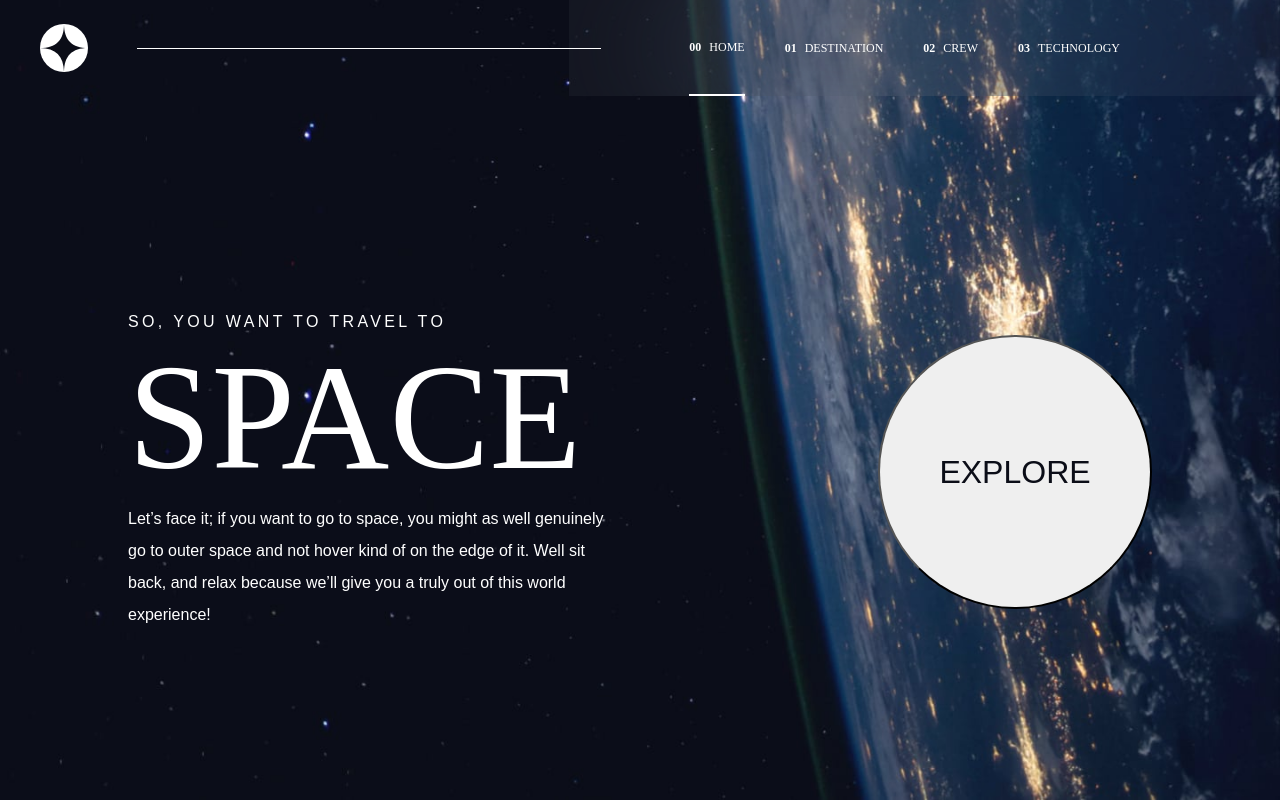
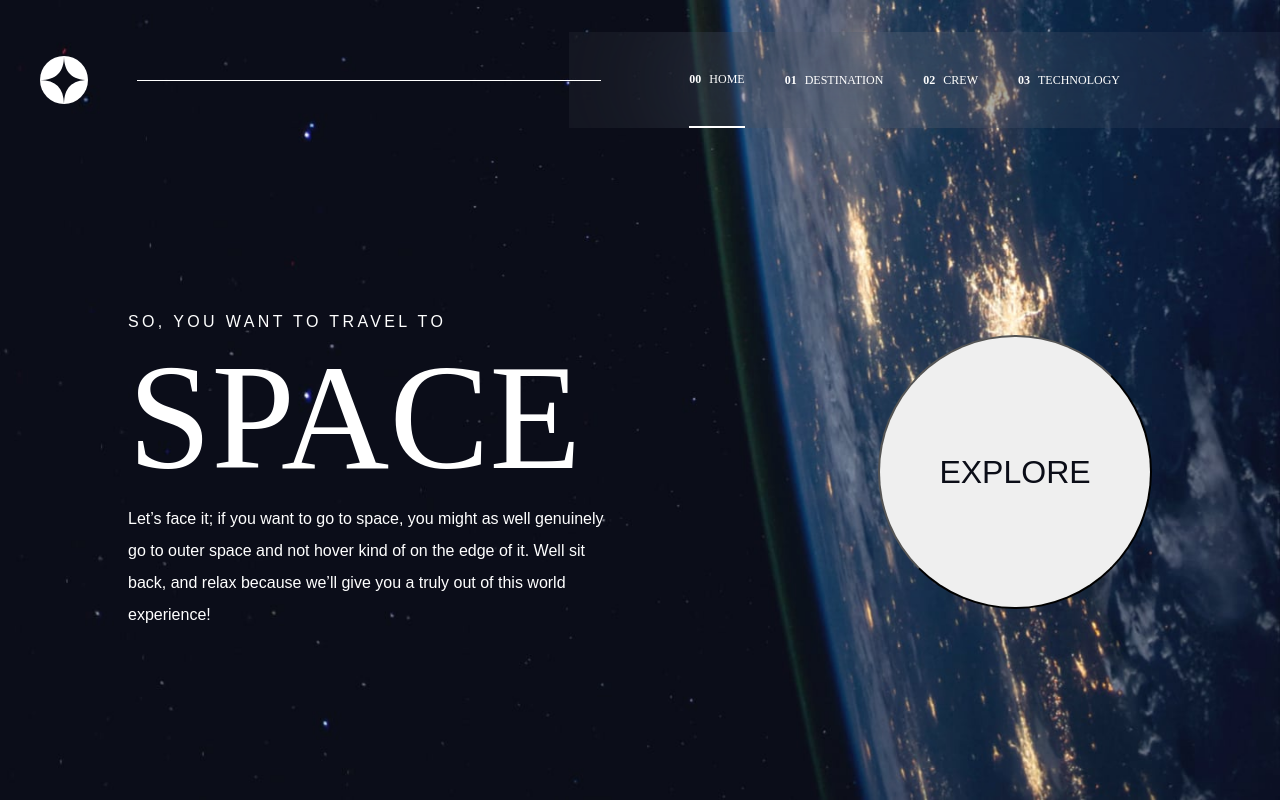
Before and after one commit to mosgizy/space-tourism, a React (Create React App) app: page /home in a window 1280 px wide. Built offline with nearby package versions, Linux system fonts and the light colour scheme.

Commit message:
added margin top to the nav on desktop

```diff
--- a/src/styles/GeneralStyles.js
+++ b/src/styles/GeneralStyles.js
@@ -149,6 +149,7 @@ export const Container = styled.div`
 		max-width: ${({ maxWidth }) => maxWidth}px;
 		margin: auto;
 		margin-inline-start: ${({ marginInline }) => marginInline};
+		margin-block-start: 4rem;
 	}
 `;
 
--- a/src/styles/NavBarStyles.js
+++ b/src/styles/NavBarStyles.js
@@ -28,6 +28,10 @@ export const NavWrapper = styled.div`
 		padding-inline: unset;
 		padding-block: unset;
 		height: 6rem;
+	}
+
+	@media screen and (min-width: 1280px) {
+		margin-block: 2rem;
 	}
 `;
 
```
